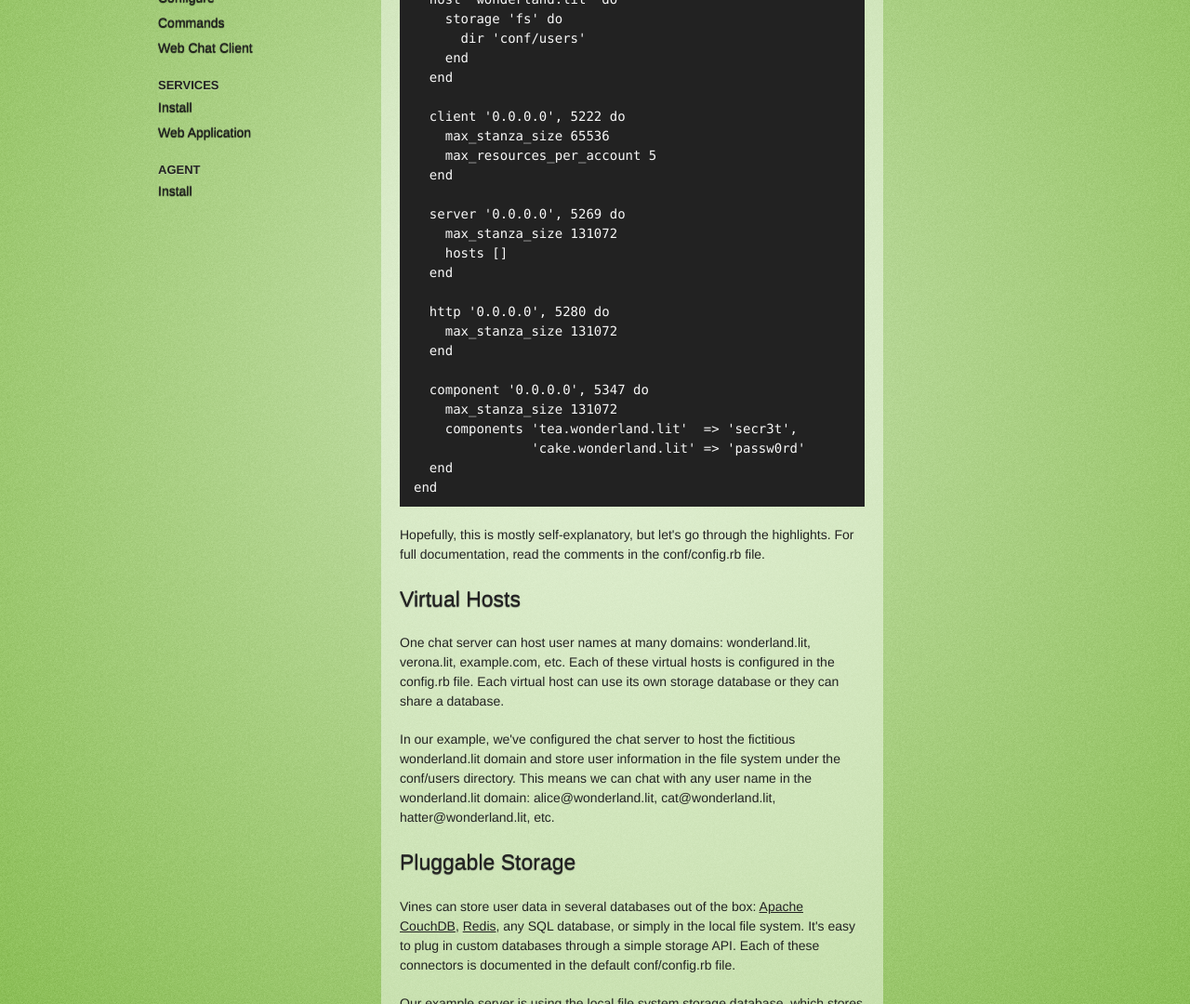
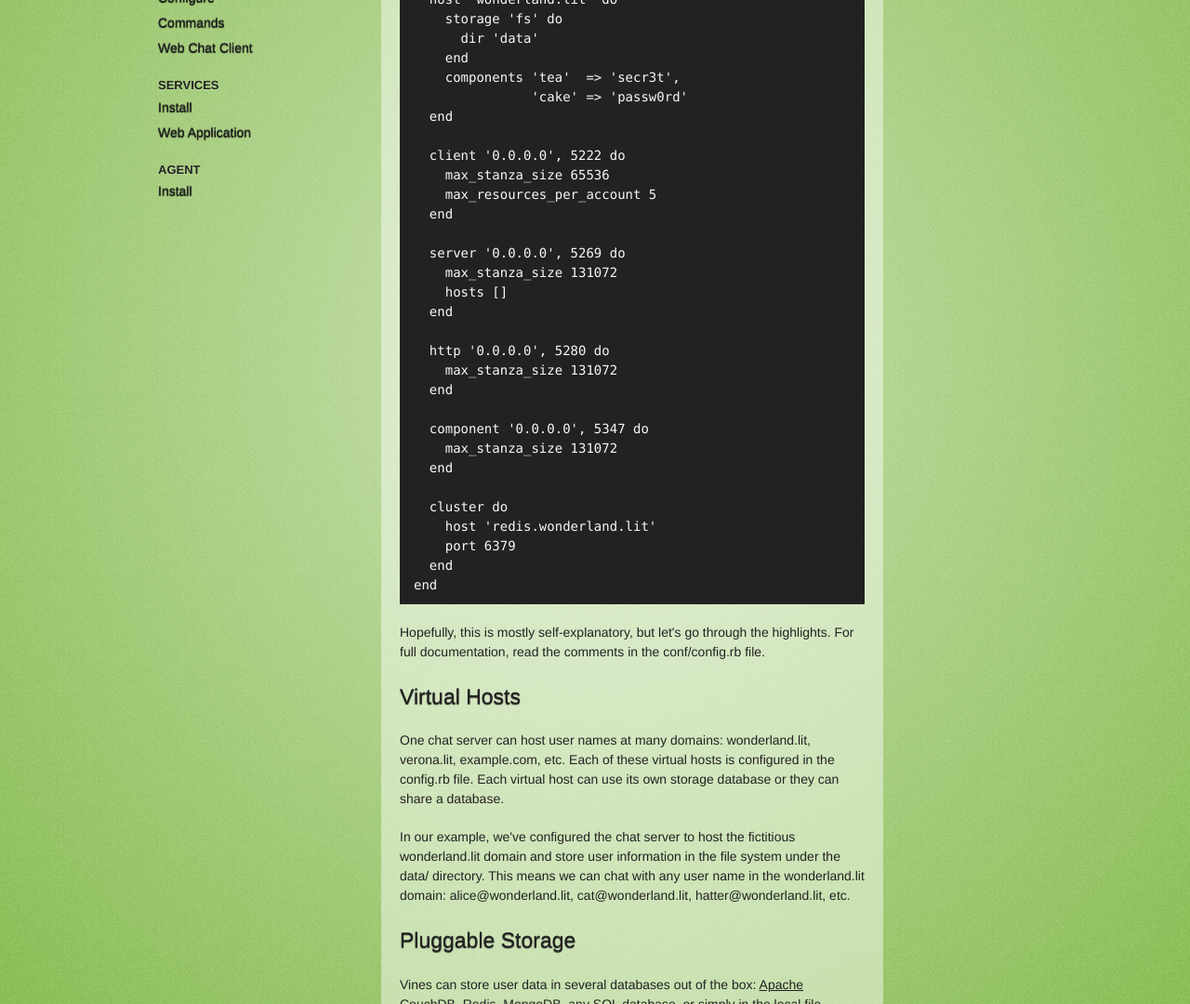
Before and after one commit to negativecode/vines, a Jekyll site: the page built from server/configure.html, in a window 1280 px wide and 1400 px high. Shown: the part 320-1400 px from the top of the window at 93% size. Built offline with Jekyll 4.4.1, drawn with Linux system fonts in a browser that asks for light colours; some of the changed text lies outside the part shown.

Commit message:
Add clustering docs, update component config syntax.

```diff
--- a/server/configure.html
+++ b/server/configure.html
@@ -11,8 +11,10 @@
 Vines::Config.configure do
   host 'wonderland.lit' do
     storage 'fs' do
-      dir 'conf/users'
+      dir 'data'
     end
+    components 'tea'  => 'secr3t',
+               'cake' => 'passw0rd'
   end
 
   client '0.0.0.0', 5222 do
@@ -31,8 +33,11 @@
 
   component '0.0.0.0', 5347 do
     max_stanza_size 131072
-    components 'tea.wonderland.lit'  => 'secr3t',
-               'cake.wonderland.lit' => 'passw0rd'
+  end
+
+  cluster do
+    host 'redis.wonderland.lit'
+    port 6379
   end
 end
 </pre>
@@ -52,7 +57,7 @@
   <p>
     In our example, we've configured the chat server to host the fictitious
     wonderland.lit domain and store user information in the file system under
-    the conf/users directory. This means we can chat with any user name in the
+    the data/ directory. This means we can chat with any user name in the
     wonderland.lit domain: alice@wonderland.lit, cat@wonderland.lit,
     hatter@wonderland.lit, etc.
   </p>
@@ -61,16 +66,17 @@
   <p>
     Vines can store user data in several databases out of the box:
     <a href="http://couchdb.apache.org/">Apache CouchDB</a>,
-    <a href="http://redis.io/">Redis</a>, any SQL database, or simply in the
-    local file system. It's easy to plug in custom databases through a simple
-    storage API. Each of these connectors is documented in the default
-    conf/config.rb file.
+    <a href="http://redis.io/">Redis</a>,
+    <a href="http://www.mongodb.org/">MongoDB</a>, any SQL database,
+    or simply in the local file system. It's easy to plug in custom databases
+    through a simple storage API. Each of these connectors is documented
+    in the default conf/config.rb file.
   </p>
   <p>
     Our example server is using the local file system storage database, which
-    stores data in one file per user under the conf/users directory. A user file
+    stores data in one file per user under the data/user directory. A user file
     is a simple YAML document describing the user and their roster. Let's look
-    at the conf/users/alice@wonderland.lit.user file.
+    at the data/user/alice@wonderland.lit.user file.
   </p>
 <pre>
 name: Alice
@@ -112,7 +118,7 @@
 <pre>
 host 'wonderland.lit' do
   storage 'fs' do
-    dir 'conf/users'
+    dir 'data'
    end
 
    ldap 'ldap.wonderland.lit', 636 do
@@ -131,7 +137,7 @@
     In this example we're storing user information, like rosters, in the file
     system, but not their passwords. When a user logs into the chat server, their
     password will be authenticated with the LDAP server at ldap.wonderland.lit,
-    listening on port 636. The user files under conf/users can have their password
+    listening on port 636. The user files under data/user can have their password
     field deleted. It's never used as long as the LDAP connector is in place.
   </p>
   <p>
@@ -211,13 +217,49 @@
     services, or bots.
   </p>
 <pre>
+host 'wonderland.lit' do
+  components 'tea' => 'secr3t', 'cake' => 'passw0rd'
+end
+
 component '0.0.0.0', 5347 do
   max_stanza_size 131072
-  components 'tea.wonderland.lit'  => 'secr3t',
-             'cake.wonderland.lit' => 'passw0rd'
 end
 </pre>
   <p>
     Each sub-domain listed in the <em>components</em> attribute is allowed to
     connect to the server if they provide the shared secret configured here.
+    In this example, we would have components at tea.wonderland.lit and
+    cake.wonderland.lit.
   </p>
+
+  <h2>Clustering</h2>
+  <p>
+    Two or more Vines server instances can be clustered together to handle
+    load-balancing and high-availability. The instances use an in-memory Redis
+    database to communicate with one another.
+  </p>
+<pre>
+cluster do
+  host 'redis.wonderland.lit'
+  port 6379
+end
+</pre>
+  <p>
+    Make sure that all members of the cluster have identical conf/config.rb files.
+    We don't want one member serving different chat domains with different settings
+    than the others.
+  </p>
+  <p>
+    By using a common Redis database as the meeting place for all cluster nodes,
+    we don't need to configure each node to tell it the location of the others.
+    We just point them all at Redis and they discover each other automatically.
+  </p>
+  <p>
+    Also, each member doesn't need to open a connection to every other member to
+    route messages to them. They each open a single connection to Redis and send
+    messages to each other using pubsub channels.
+  </p>
+  <p>
+    Basically, Redis lets us build and configure a two dozen node cluster as
+    easily as two nodes.
+  </p>
```
